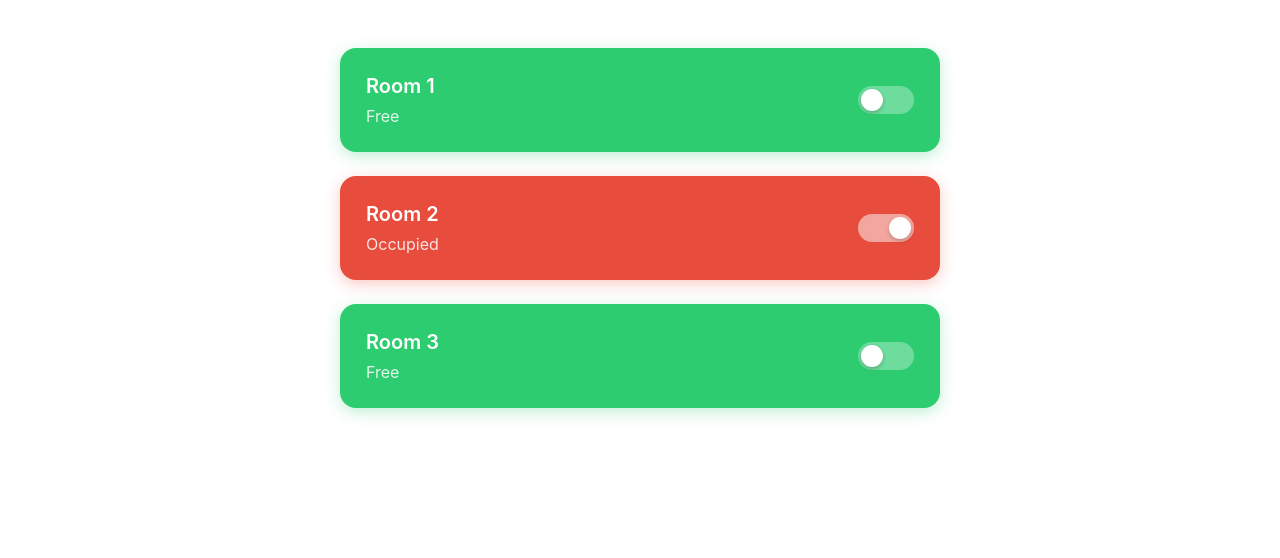
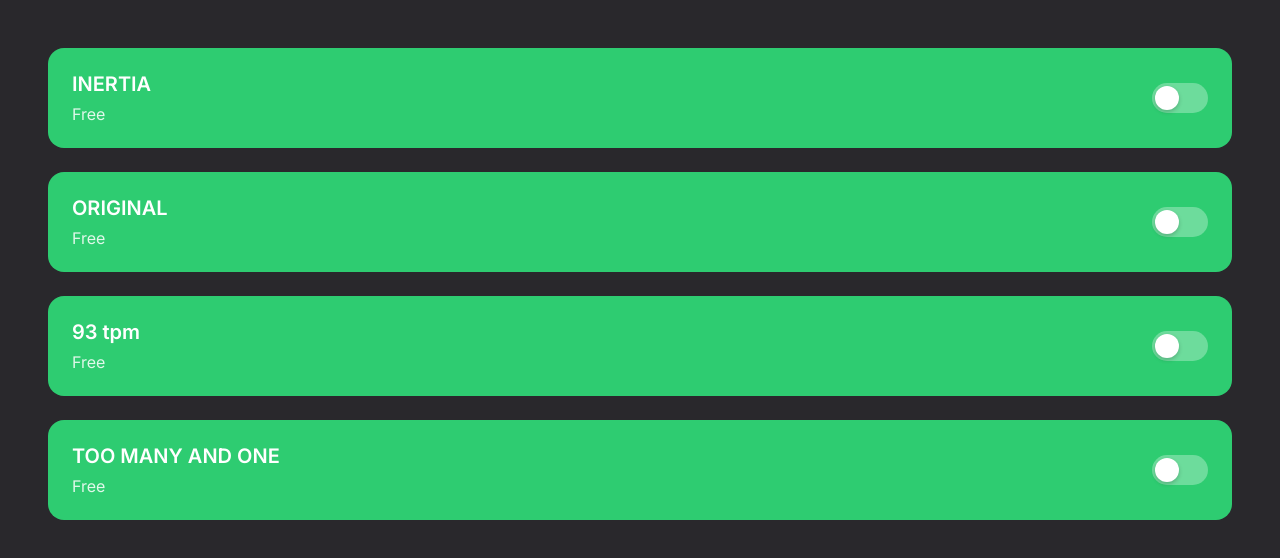
Before and after one commit to TITOFFICIAL/InOutBoard, a website: page index.html in a window 1280 px wide. Drawn offline with Linux system fonts and the light colour scheme; no server answers.

Commit message:
updated code

```diff
--- a/index.html
+++ b/index.html
@@ -1,49 +1,50 @@
+
 <!DOCTYPE html>
 <html lang="en">
 <head>
   <meta charset="UTF-8">
   <meta name="viewport" content="width=device-width, initial-scale=1.0">
-  <title>In/Out Dashboard</title>
+  <title>inOutBoardClaude</title>
+  <link rel="preconnect" href="https://fonts.googleapis.com">
+  <link rel="preconnect" href="https://fonts.gstatic.com" crossorigin>
+  <link href="https://fonts.googleapis.com/css2?family=Inter:wght@400;600&display=swap" rel="stylesheet">
   <style>
     *, *::before, *::after {
       box-sizing: border-box;
       margin: 0;
       padding: 0;
     }
-    html {
-      font-size: 16px;
-    }
     body {
-      font-family: -apple-system, BlinkMacSystemFont, 'Segoe UI', Roboto, sans-serif;
-      background: #ffffff;
+      font-family: 'Inter', -apple-system, BlinkMacSystemFont, sans-serif;
+      background: #29282c;
       min-height: 100dvh;
       display: flex;
       flex-direction: column;
       align-items: center;
       justify-content: flex-start;
-      padding: clamp(2rem, 6vw, 3rem);
+      padding: 32px;
     }
     .dashboard {
       width: 100%;
-      max-width: 600px;
       display: flex;
       flex-direction: column;
-      gap: clamp(1rem, 2.5vw, 1.5rem);
+      gap: 16px;
     }
     .item {
       display: flex;
       align-items: center;
-      justify-content: space-between;
-      padding: clamp(1rem, 2vw, 1.5rem);
-      border-radius: clamp(0.75rem, 2vw, 1rem);
+      max-width: 1920px;
+      width: 100%;
+      padding: 16px;
+      border-radius: 12px;
       cursor: pointer;
-      transition: background-color 0.3s ease, box-shadow 0.3s ease, transform 0.1s ease;
+      transition: background-color 0.3s ease, transform 0.1s ease;
       user-select: none;
       -webkit-tap-highlight-color: transparent;
-      border: 2px solid transparent;
+      overflow: hidden;
     }
     .item:focus-visible {
-      outline: 3px solid #333;
+      outline: 3px solid #fff;
       outline-offset: 2px;
     }
     .item:active {
@@ -51,63 +52,87 @@
     }
     .item[data-occupied="false"] {
       background: #2ecc71;
-      box-shadow: 0 4px 15px rgba(46, 204, 113, 0.3);
     }
     .item[data-occupied="true"] {
       background: #e74c3c;
-      box-shadow: 0 4px 15px rgba(231, 76, 60, 0.3);
-    }
-    .item-title {
-      font-size: clamp(1rem, 3vw, 1.25rem);
-      font-weight: 600;
-      color: #fff;
-    }
-    .item-status {
-      font-size: clamp(0.875rem, 2.5vw, 1rem);
-      color: rgba(255, 255, 255, 0.85);
-      margin-top: 0.5rem;
     }
     .item-info {
       display: flex;
       flex-direction: column;
+      gap: 8px;
+      flex: 1;
+      min-width: 0;
+      overflow: hidden;
+    }
+    .item-title {
+      font-size: 18px;
+      font-weight: 600;
+      color: #fff;
+      white-space: nowrap;
+      overflow: hidden;
+      text-overflow: ellipsis;
+    }
+    .item-status {
+      font-size: 16px;
+      font-weight: 400;
+      color: rgba(255, 255, 255, 0.85);
     }
     .toggle-track {
       position: relative;
-      width: clamp(3rem, 8vw, 3.5rem);
-      height: clamp(1.5rem, 4vw, 1.75rem);
+      width: 52px;
+      height: 28px;
       border-radius: 999px;
       background: rgba(255, 255, 255, 0.3);
       transition: background-color 0.3s ease;
       flex-shrink: 0;
+      margin-left: 16px;
     }
     .item[data-occupied="true"] .toggle-track {
-      background: rgba(255, 255, 255, 0.5);
+      background: rgba(255, 255, 255, 0.4);
     }
     .toggle-thumb {
       position: absolute;
       top: 3px;
       left: 3px;
-      width: calc(clamp(1.5rem, 4vw, 1.75rem) - 6px);
-      height: calc(clamp(1.5rem, 4vw, 1.75rem) - 6px);
+      width: 22px;
+      height: 22px;
       border-radius: 50%;
       background: #fff;
       transition: transform 0.3s ease;
       box-shadow: 0 2px 4px rgba(0, 0, 0, 0.2);
     }
     .item[data-occupied="true"] .toggle-thumb {
-      transform: translateX(calc(clamp(3rem, 8vw, 3.5rem) - clamp(1.5rem, 4vw, 1.75rem)));
+      transform: translateX(24px);
     }
-    .sr-only {
-      position: absolute;
-      width: 1px;
-      height: 1px;
-      padding: 0;
-      margin: -1px;
-      overflow: hidden;
-      clip: rect(0, 0, 0, 0);
-      white-space: nowrap;
-      border: 0;
+
+    @media (min-width: 600px) {
+      body {
+        padding: 48px;
+      }
+      .dashboard {
+        gap: 24px;
+      }
+      .item {
+        padding: 24px;
+        border-radius: 16px;
+      }
+      .item-title {
+        font-size: 20px;
+      }
+      .toggle-track {
+        width: 56px;
+        height: 30px;
+        margin-left: 24px;
+      }
+      .toggle-thumb {
+        width: 24px;
+        height: 24px;
+      }
+      .item[data-occupied="true"] .toggle-thumb {
+        transform: translateX(26px);
+      }
     }
+
     @media (hover: hover) {
       .item:hover {
         transform: scale(1.02);
@@ -120,46 +145,61 @@
 </head>
 <body>
   <main class="dashboard" role="list" aria-label="Room availability dashboard">
-    <!-- Items are injected via JS -->
   </main>
 
   <script>
-    // Initial default state. Adjust titles or add/remove rooms as you like.
     const DEFAULT_STATE = [
-      { id: 1, title: 'Room 1', occupied: false },
-      { id: 2, title: 'Room 2', occupied: true },
-      { id: 3, title: 'Room 3', occupied: false }
+      { id: 1, title: 'INERTIA', occupied: false },
+      { id: 2, title: 'ORIGINAL', occupied: false },
+      { id: 3, title: '93 tpm', occupied: false },
+      { id: 4, title: 'TOO MANY AND ONE', occupied: false }
     ];
 
-    const STORAGE_KEY = 'inoutboard-state-v1';
+    const STORAGE_KEY = 'inoutboardclaude-state-v1';
     const dashboard = document.querySelector('.dashboard');
 
-    function loadState() {
+    function loadLocal() {
       try {
         const raw = localStorage.getItem(STORAGE_KEY);
-        if (!raw) return [...DEFAULT_STATE];
+        if (!raw) return DEFAULT_STATE.map(i => ({...i}));
         const parsed = JSON.parse(raw);
-        if (!Array.isArray(parsed)) return [...DEFAULT_STATE];
+        if (!Array.isArray(parsed)) return DEFAULT_STATE.map(i => ({...i}));
         return parsed;
       } catch {
-        return [...DEFAULT_STATE];
+        return DEFAULT_STATE.map(i => ({...i}));
       }
     }
 
-    function saveState(state) {
+    function saveLocal(state) {
       try {
         localStorage.setItem(STORAGE_KEY, JSON.stringify(state));
+      } catch {}
+    }
+
+    async function fetchState() {
+      try {
+        const res = await fetch('/api/state');
+        if (!res.ok) throw new Error();
+        return await res.json();
       } catch {
-        // ignore storage errors
+        return loadLocal();
       }
     }
 
-    function toggleItem(id) {
-      const state = loadState().map(item =>
-        item.id === id ? { ...item, occupied: !item.occupied } : item
-      );
-      saveState(state);
-      render(state);
+    async function toggleItem(id) {
+      try {
+        const res = await fetch(`/api/state/${id}`, { method: 'PUT' });
+        if (!res.ok) throw new Error();
+        const state = await res.json();
+        saveLocal(state);
+        render(state);
+      } catch {
+        const state = loadLocal().map(item =>
+          item.id === id ? { ...item, occupied: !item.occupied } : item
+        );
+        saveLocal(state);
+        render(state);
+      }
     }
 
     function render(state) {
@@ -170,10 +210,7 @@
         el.setAttribute('role', 'switch');
         el.setAttribute('data-occupied', item.occupied);
         el.setAttribute('tabindex', '0');
-        el.setAttribute(
-          'aria-label',
-          `${item.title}: ${item.occupied ? 'Occupied' : 'Free'}. Press to toggle.`
-        );
+        el.setAttribute('aria-label', `${item.title}: ${item.occupied ? 'Occupied' : 'Free'}. Press to toggle.`);
         el.setAttribute('aria-checked', item.occupied);
 
         el.innerHTML = `
@@ -198,8 +235,10 @@
       });
     }
 
-    // Initial render from localStorage (or defaults)
-    render(loadState());
+    fetchState().then(state => {
+      saveLocal(state);
+      render(state);
+    });
   </script>
 </body>
 </html>
```
